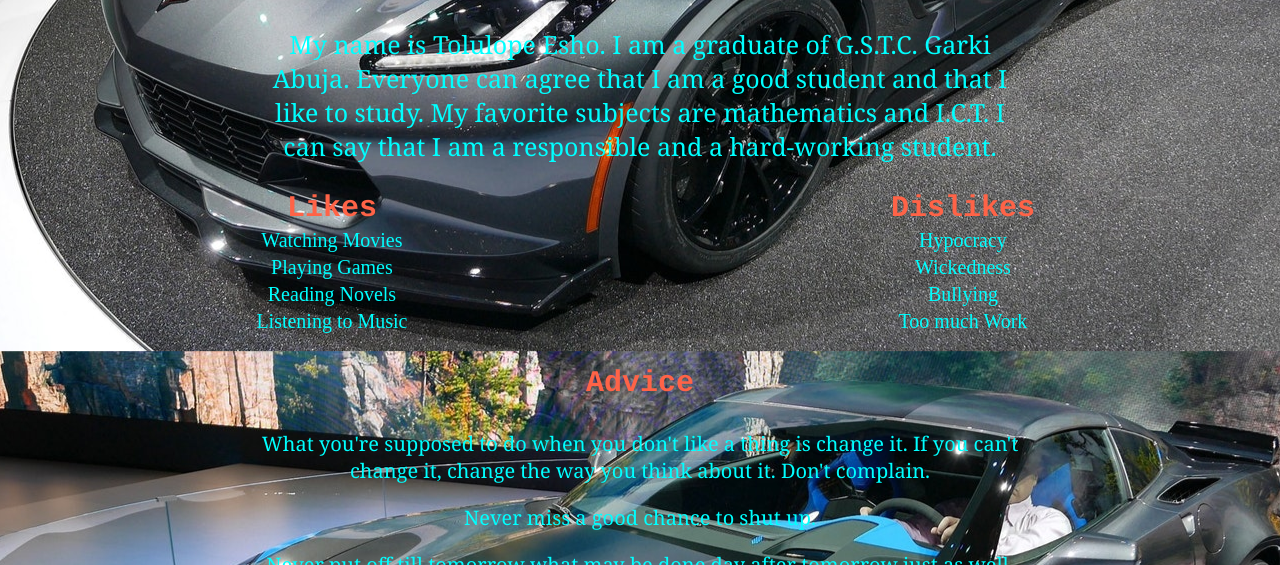
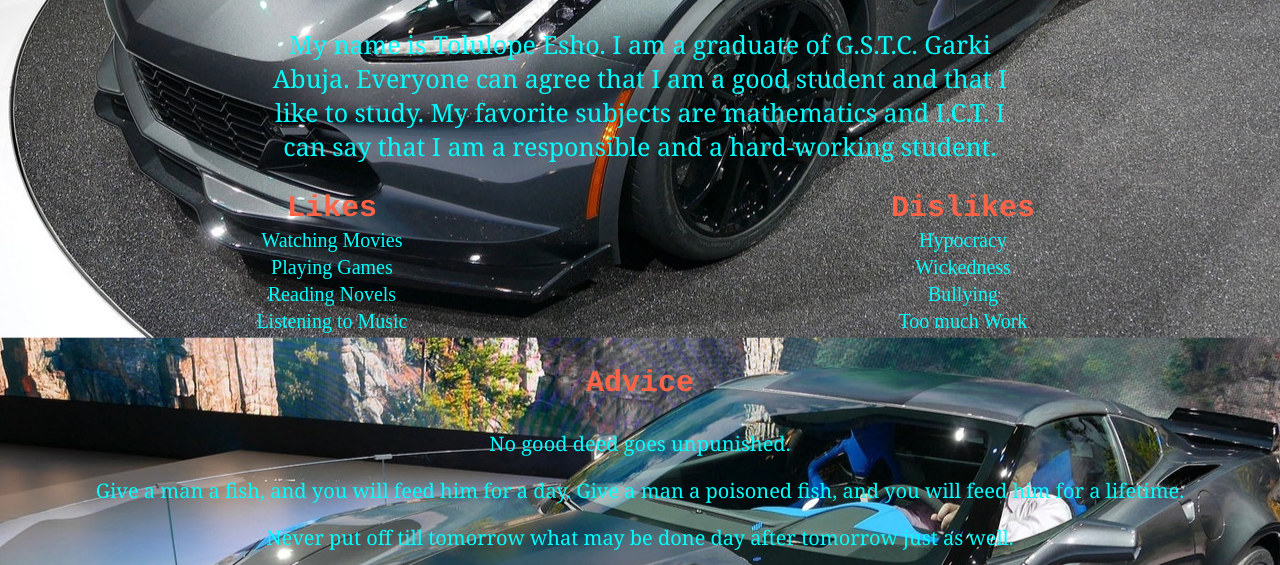
Before and after one commit to Tolulopesho/Profile, a plain HTML site: page Index.html in a window 1280 px wide. Shown: the part 822-1387 px from the top of the page. Drawn offline with Linux system fonts and the light colour scheme.

Commit message:
Update Index.html
Updated advice section.

```diff
--- a/Index.html
+++ b/Index.html
@@ -44,8 +44,8 @@
       </div>
       <div class="Advice">
         <h3>Advice</h3>
-        <p class="p02">What you're supposed to do when you don't like a thing is change it. If you can't change it, change the way you think about it. Don't complain.</p>
-        <p>Never miss a good chance to shut up.</p>
+        <p class="p02">No good deed goes unpunished.</p>
+        <p>Give a man a fish, and you will feed him for a day. Give a man a poisoned fish, and you will feed him for a lifetime.</p>
         <p>Never put off till tomorrow what may be done day after tomorrow just as well.</p>
       </div>
       <div class="Social Media">
```
